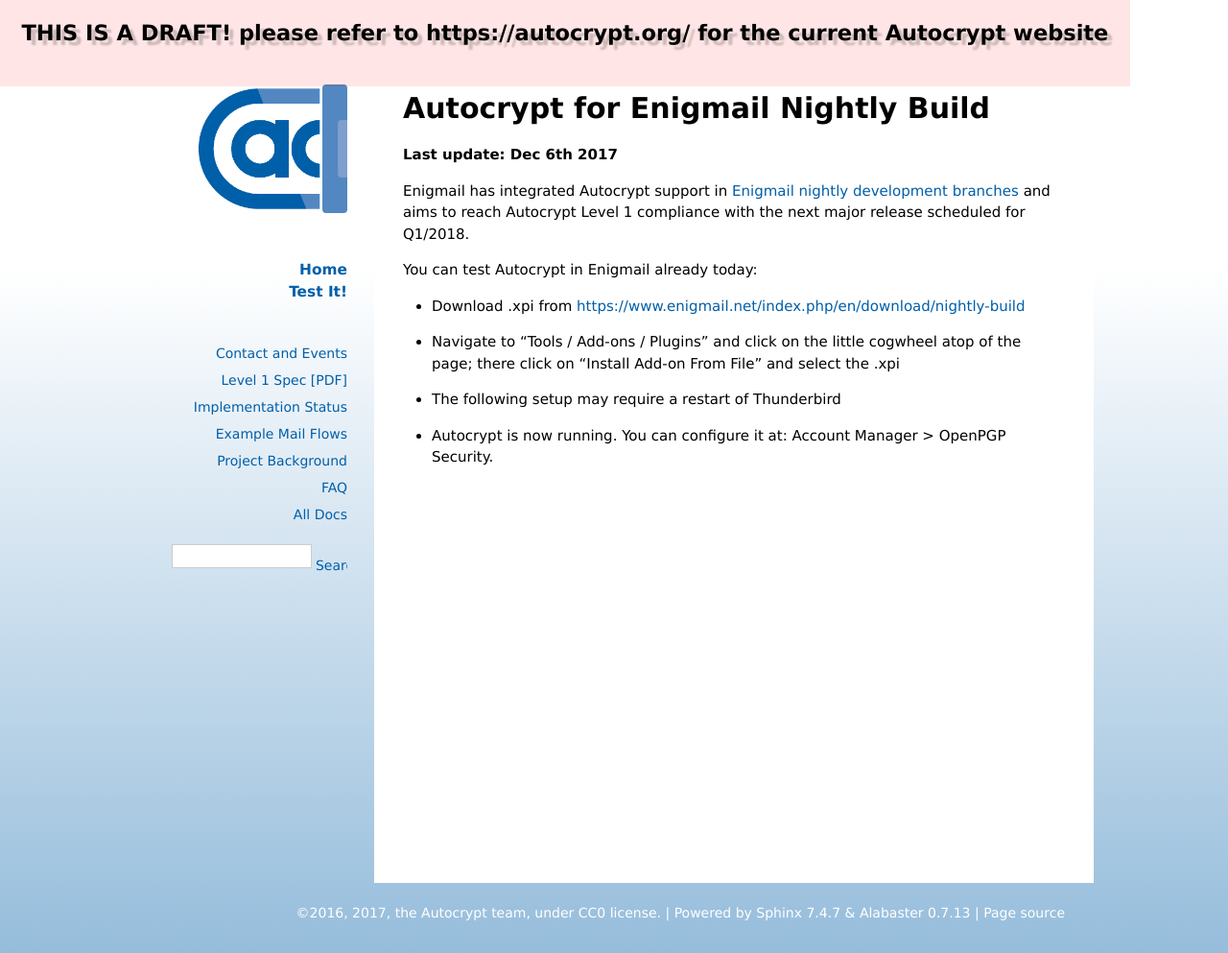
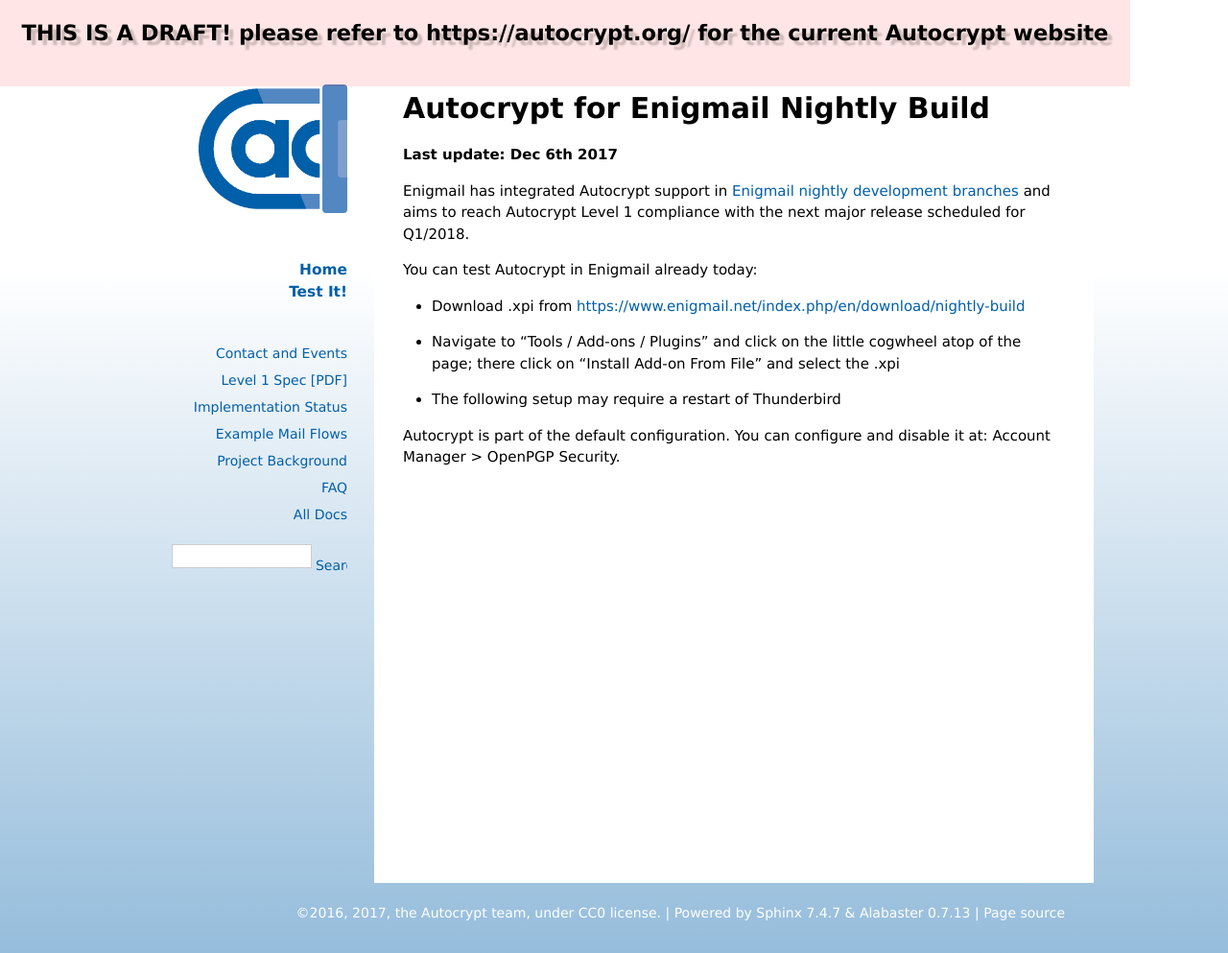
Before and after one commit to autocrypt/autocrypt, a Sphinx documentation site: the page built from doc/install-autocrypt-enigmail.rst, in a window 1280 px wide. Shown: the whole page at 96% size. Built offline with Sphinx 7.4.7, drawn with Linux system fonts in a browser that asks for light colours.

Commit message:
better wording, removed bullet point

```diff
--- a/doc/install-autocrypt-enigmail.rst
+++ b/doc/install-autocrypt-enigmail.rst
@@ -16,6 +16,7 @@
 
 - The following setup may require a restart of Thunderbird
 
-- Autocrypt is now running. You can configure it at: Account Manager > OpenPGP Security.
+Autocrypt is part of the default configuration. You can configure and
+disable it at: Account Manager > OpenPGP Security.
 
 .. _`Enigmail nightly development branches`: https://sourceforge.net/p/enigmail/source/ci/master/tree/
```
